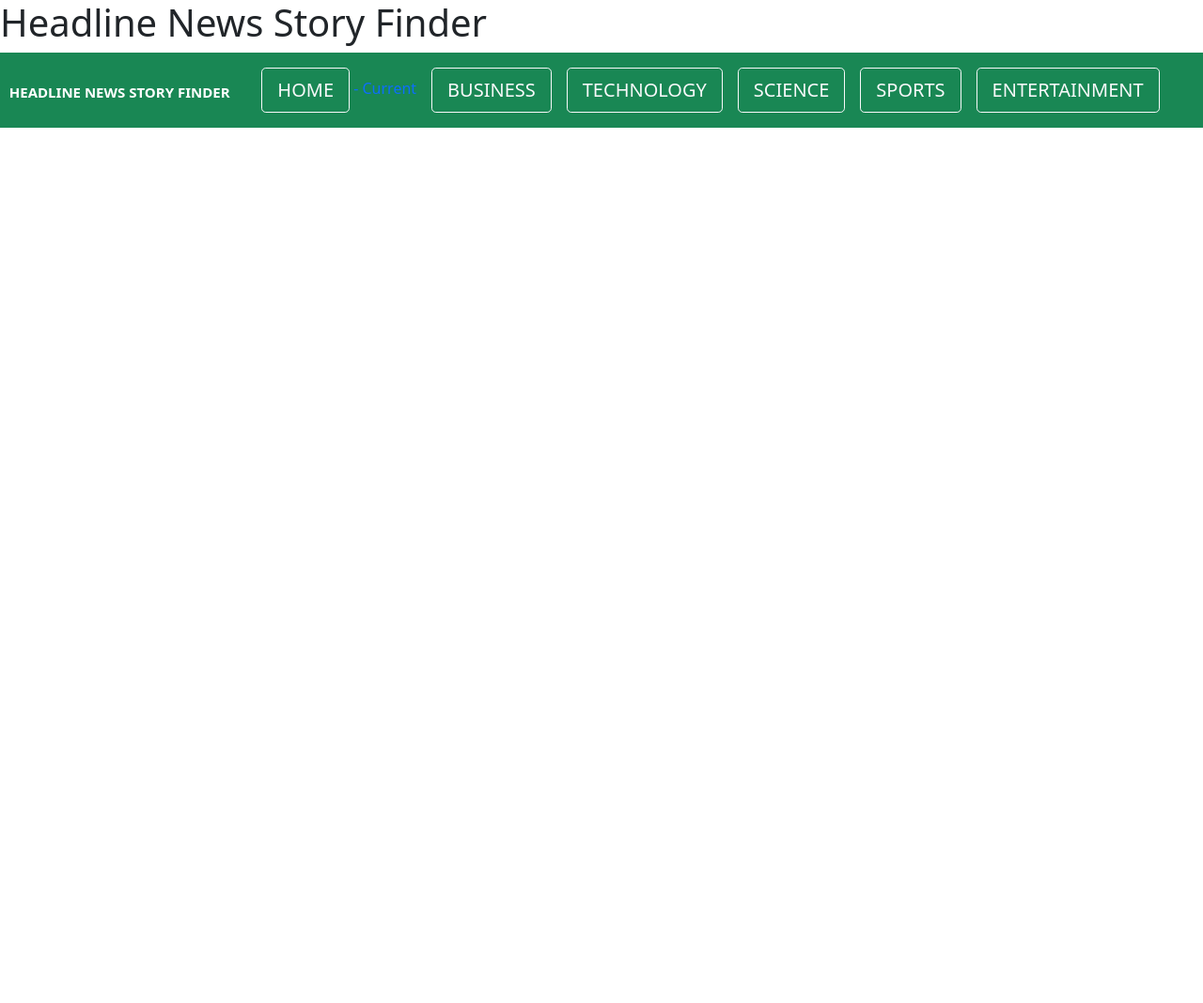
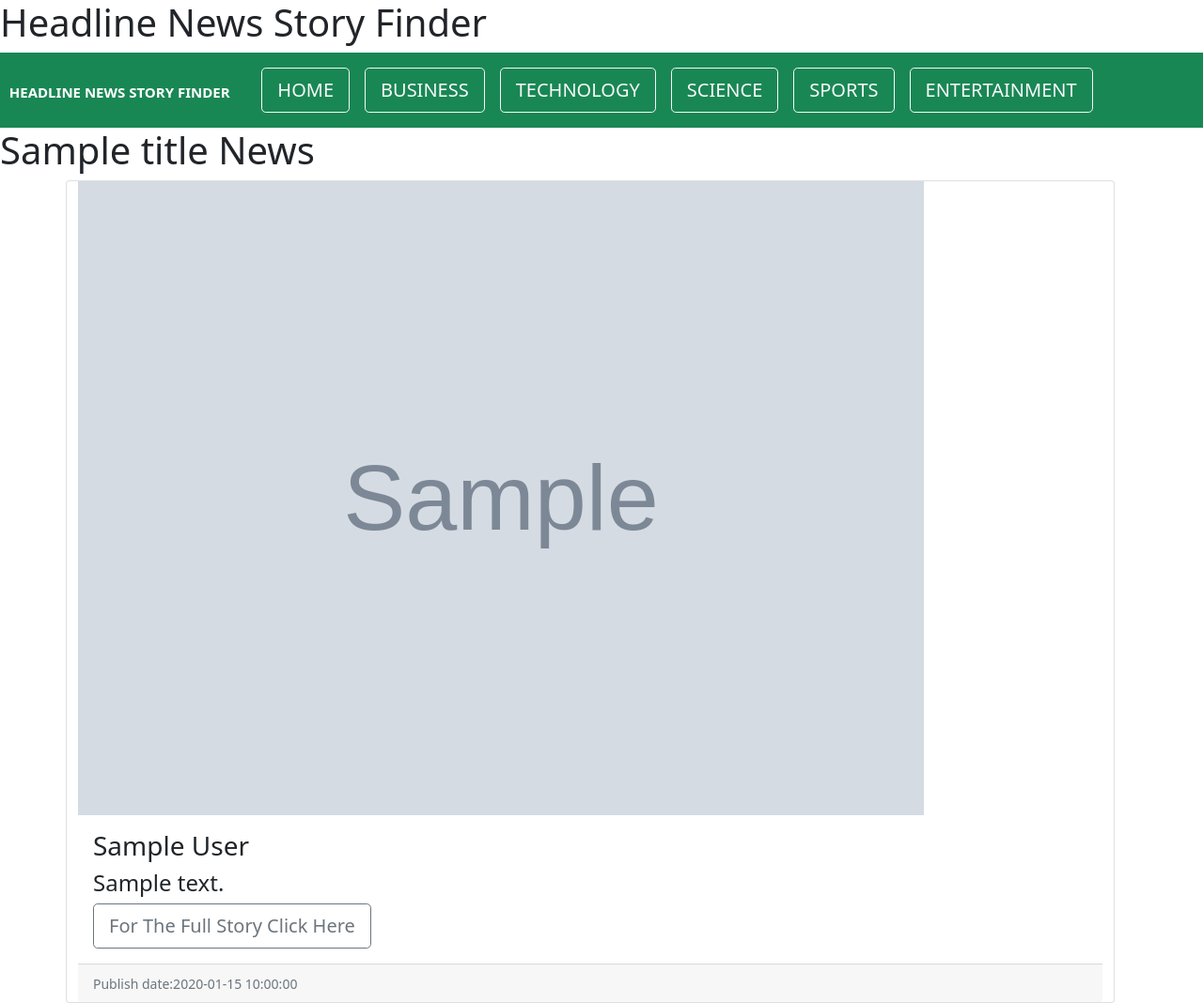
Before and after one commit to Muchunku-Pages/HeadlineNews_StoryFinder, a Flask app: template app/templates/category.html in a window 1280 px wide. Shown: the whole page at 94% size. Before the commit the page ends 136 px from the top, so only its background shows below. Run offline with Flask 2, Linux system fonts and the light colour scheme; the template is opened without the code that fills it: most values are stand-ins (such as "Sample title", 1, 10 or a date in 2020); grey boxes marked "Sample" are stand-in pictures; some libraries are stand-ins or nearby versions.

Commit message:
Complete debugging to enable the Headline News Story Finder Application fully consume the NewsAPI content service and format the layout of the various template views to enhance appearance and readability

```diff
--- a/app/templates/article.html
+++ b/app/templates/article.html
@@ -1,6 +1,7 @@
-{% extends 'base.html' %}
+{% extends 'layout.html' %}
 
 {% block content %}
+    {{block.super}}
 <br>
 <br>
 <br>
--- a/app/templates/base.html
+++ /dev/null
@@ -1,5 +0,0 @@
-{% extends 'layout.html' %}
-
-{% block body%}
-{% include 'layout.html' %}
-{% endblock %}
--- a/app/templates/category.html
+++ b/app/templates/category.html
@@ -1,22 +1,24 @@
-{% extends 'base.html' %}
+{% extends 'layout.html' %}
 
 {% block content %}
 
-<h1 class="align-center" class="text-uppercase">{{title}} NEWS
-    </h3>
+<h1 class="align-center" class="text-uppercase">{{title}} News
+    </h1>
     <div class="container">
-        <div class="row row-cols-3">
+        <div class="row row-cols-1">
             <div class="raw">
-                {% for category in categories %}
 
 
+            <div class="row col-sm-12">
+
+                {% for category in category %}
                 <div class="card">
-                    <img class="card" src="{{category.image}}" alt="Card image cap" width="400px">
+                    <img src="{{category.image}}" width="900px" alt="Card image cap" >
                     <div class="card-body">
-                        <h5 class="card-title">{{category.author}}</h5>
-                        <p class="card-text">{{category.description}}</p>
+                        <h3 class="card-title">{{category.author}}</h3>
+                       <h4 class="card-text">{{category.description}}</h4>
                         <a href="{{category.url}}"
-                             class="btn btn-outline-secondary btn-lg">Click Here For More
+                             class="btn btn-outline-secondary btn-lg">For The Full Story Click Here
                         </a>
                     </div>
                     <div class="card-footer">
@@ -24,7 +26,7 @@
                     </div>
                 </div>
                 {% endfor %}
-
+                </div>
             </div>
         </div>
     </div>
--- a/app/templates/fourOhfour.html
+++ b/app/templates/fourOhfour.html
@@ -1,6 +1,7 @@
-{% extends 'base.html'%}
+{% extends 'layout.html'%}
 
 {% block content %}
+   {{block.super}}
 <br>
 <br>
 <h1>PAGE NOT FOUND!</h1>
--- a/app/templates/includes/_navbar.html
+++ b/app/templates/includes/_navbar.html
@@ -12,7 +12,7 @@
           <ul class="navbar-nav mr-auto">
               <a class="nav-item active">
                   <a class="nav-link" href="/"><button type="button" class="btn btn-outline-light btn-lg">HOME
-                      </button><span class="sr-only"> - Current </span></a>
+                      </button><span class="sr-only">           </span></a>
 
               <a class="nav-item">
                   <a class="nav-link" href="/{{'category/Business'}}"><button type="button"
--- a/app/templates/layout.html
+++ b/app/templates/layout.html
@@ -10,6 +10,8 @@
 </head>
 <body>
 {% include 'includes/_navbar.html' %}
+{% block content %}
+{% endblock %}
 
 <script> src ="https://cdn.jsdelivr.net/npm/bootstrap@5.1.3/dist/js/bootstrap.min.js"</script>
 </body>
```
Also changed, not shown: app/main/views.py (+6 -9 lines), app/requests.py (+26 -22 lines), app/static/css/index.css (added, +11 -0 lines), app/templates/index.html (+8 -6 lines).
